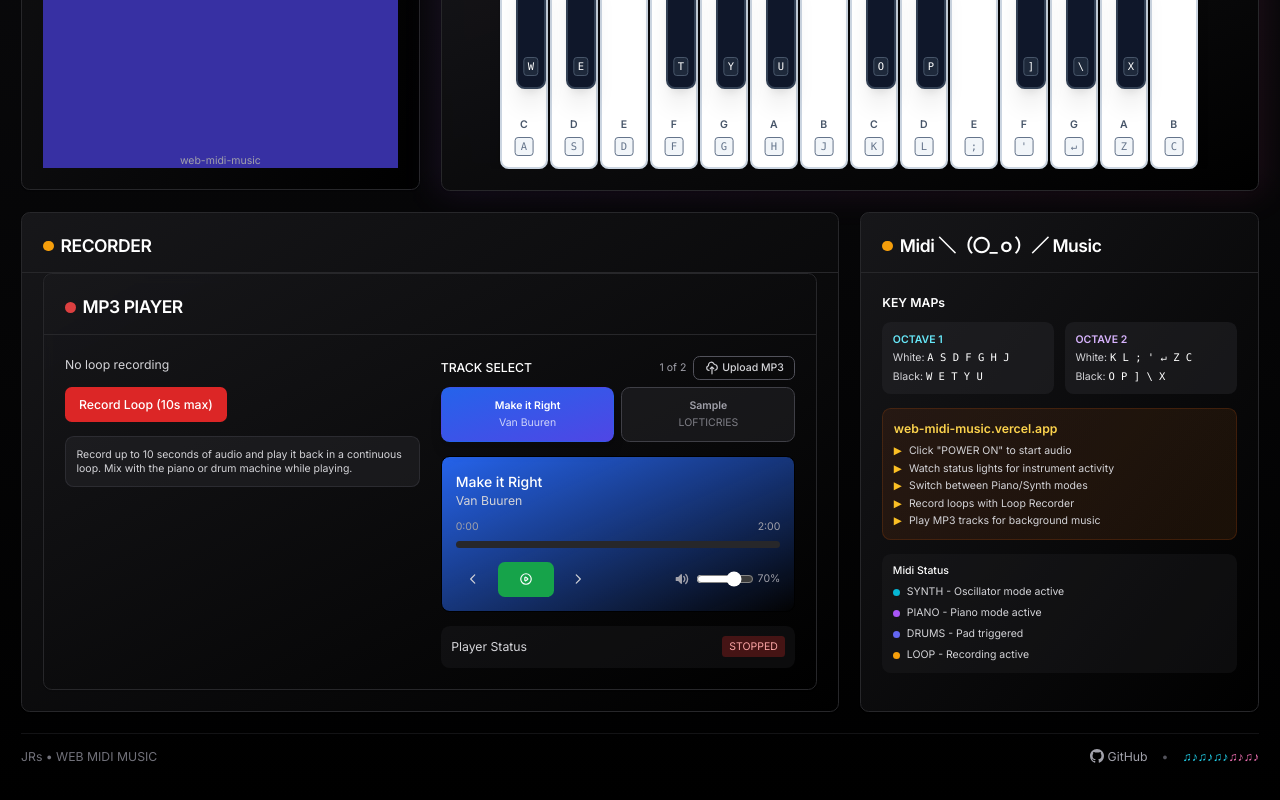
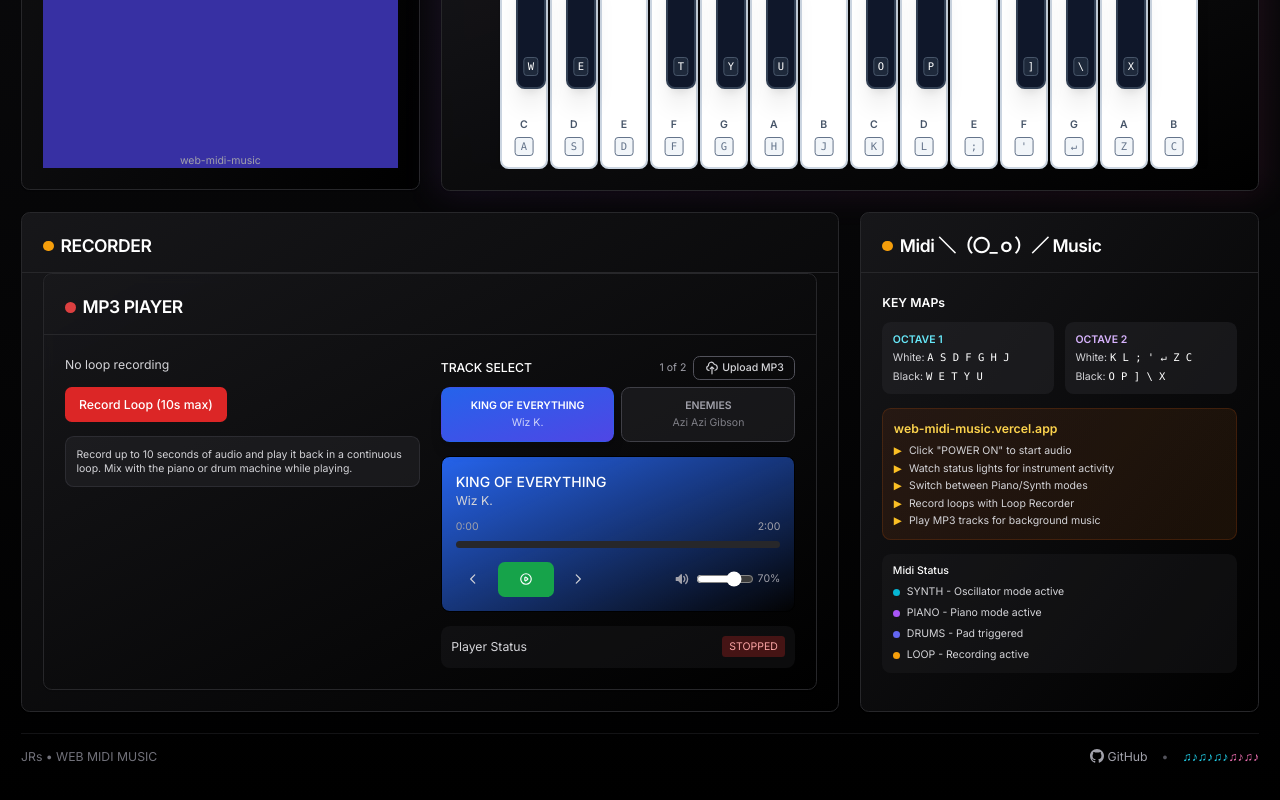
Before and after one commit to sudo-self/midi-controller, a Next.js app: page / in a window 1280 px wide. Shown: the part 961-1761 px from the top of the page. Built offline with nearby package versions, Linux system fonts and the light colour scheme; grey boxes are pictures that could not be loaded.

Commit message:
Update LoopRecorder.tsx

```diff
--- a/components/LoopRecorder.tsx
+++ b/components/LoopRecorder.tsx
@@ -14,19 +14,19 @@ interface LoopRecorderProps {
 const SAMPLE_TRACKS = [
   {
     id: 1,
-    title: "Make it Right",
-    artist: "Van Buuren",
+    title: "KING OF EVERYTHING",
+    artist: "Wiz K.",
     duration: 120, // 2 minutes
-    url: "https://github.com/sudo-self/edm.JesseJesse.com/blob/151b86c6a43c688b4a7f690c0a4eedc4dc826507/MixTape/03.%20MAKE%20IT%20RIGHT%20Armin%20Van%20Buuren.mp3",
+    url: "https://github.com/sudo-self/mp3-web/blob/4e59b2d5673c433d18edfc2522c7279fa3b97192/Wiz%20Khalifa%20-%20King%20of%20Everything%20%5BOfficial%20Video%5D%20%5B8d0cm_hcQes%5D.mp3",
     color: "from-blue-600 to-indigo-600",
     isSample: true
   },
   {
     id: 2,
-    title: "Sample",
-    artist: "LOFTICRIES",
+    title: "ENEMIES",
+    artist: "Azi Azi Gibson",
     duration: 90, // 1.5 minutes
-    url: "https://github.com/sudo-self/edm.JesseJesse.com/blob/151b86c6a43c688b4a7f690c0a4eedc4dc826507/MixTape/02.%20LOFTICRIES.mp3",
+    url: "https://github.com/sudo-self/mp3-web/blob/4e59b2d5673c433d18edfc2522c7279fa3b97192/Azizi%20Gibson%20-%20Enemies%20(Prod.%20KAMANDI)%20%5BvUkMSXteHNY%5D.mp3",
     color: "from-purple-600 to-pink-600",
     isSample: true
   }
```
